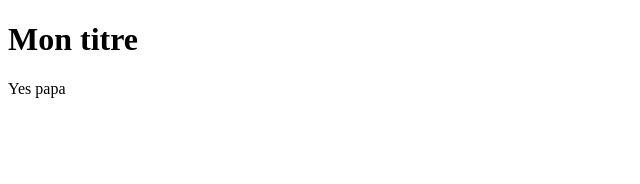
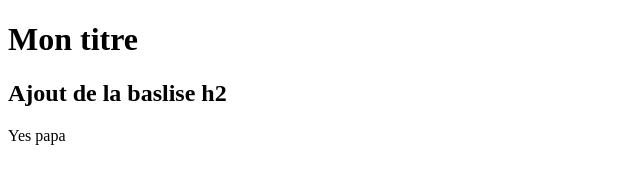
Before and after one commit to MaximeAutechaud/helloworld, a plain HTML site: page index.html in a window 1280 px wide. Shown: the whole page, without its empty margins (0-640 px from the left). Drawn offline with Linux system fonts and the light colour scheme.

Commit message:
Ajout de h2

```diff
--- a/index.html
+++ b/index.html
@@ -6,6 +6,7 @@
     </head>
     <body>
         <h1>Mon titre</h1>
+        <h2>Ajout de la baslise h2</h2>
         <p>Yes papa</p>
     </body>
 </HTMl>
```
